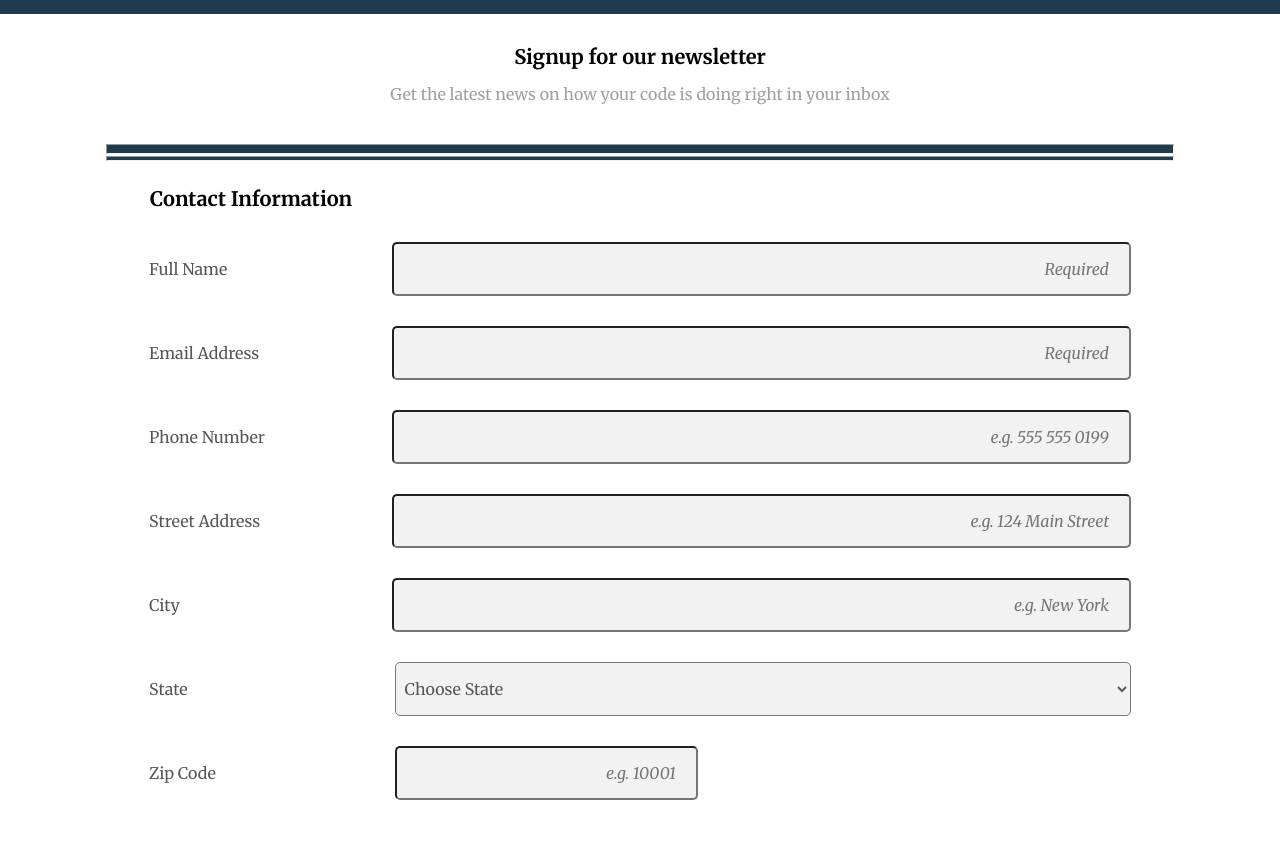
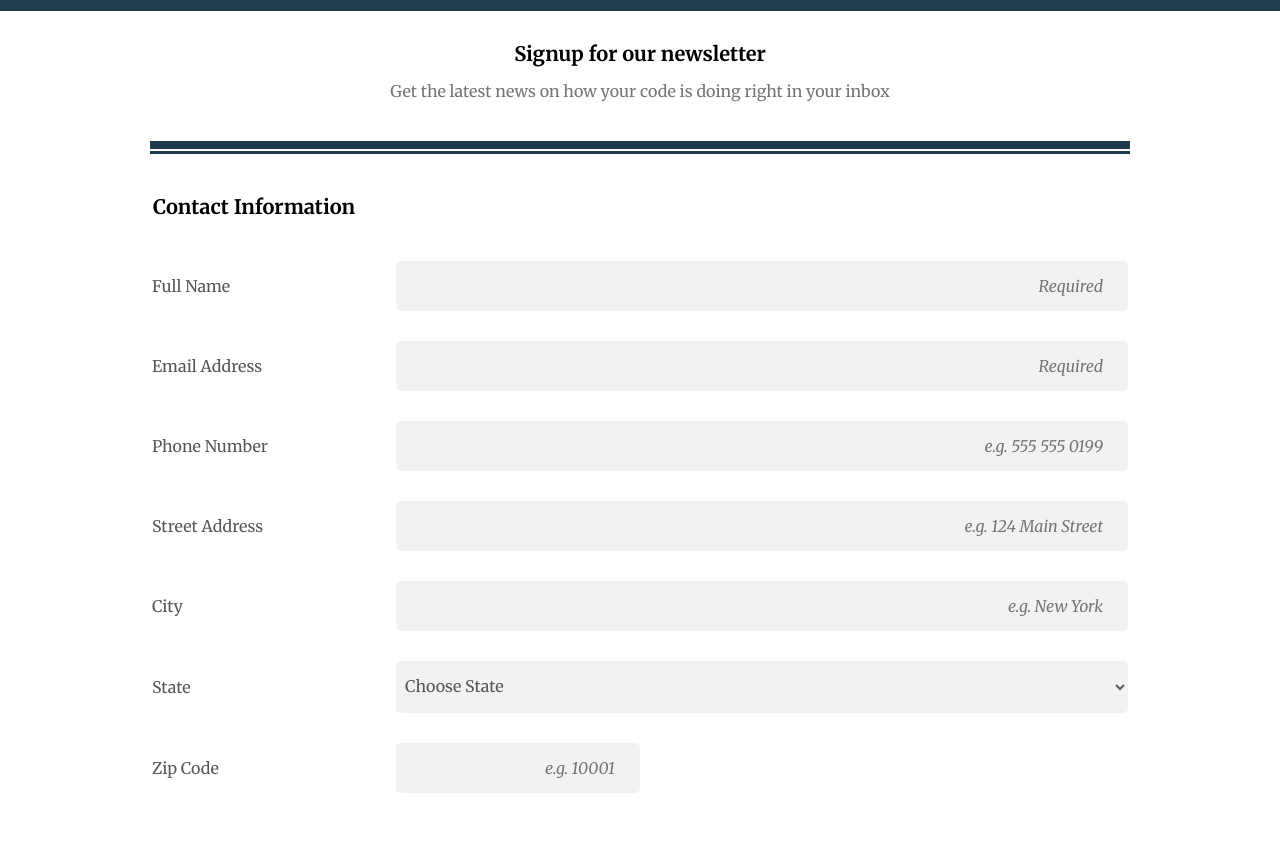
Before and after one commit to JoanneW-27/Project-3---An-Online-Registration-Form, a plain HTML site: page index.html in a window 1280 px wide. Shown: the part 74-923 px from the top of the page. Drawn offline with Linux system fonts and the light colour scheme; a web font is replaced by a local one.

Commit message:
Checked everything through and made some edits
Went back through everything, checking and altering where needed, ran it through css and html checker again.

```diff
--- a/css/styles.css
+++ b/css/styles.css
@@ -1,38 +1,41 @@
-* {  /*Using the mobile-first approach*/
+* {    /*Using the mobile-first approach*/
   font-family: "Merriweather", serif;
-  font-optical-sizing: auto;
   font-weight: 400;
-  font-style: normal;
-  font-variation-settings:
-  "wdth" 100;
-  text-align: left;
-  margin: 0 auto;
-  width: auto;
-  max-width: 100%;
   font-size: 16px;
   color: #575757;
+  box-sizing: border-box;
+  margin: 0 auto;
+  max-width: 100%;
+  border: none;
 }
 
-h1, h2, .intro {
+body {
+  width: 100%;
+  text-align: left;
+}
+
+h1, h2, .intro, button, .foot {
   text-align: center;
+}
+
+h1, h2, .contact, .newslet {
+  font-weight: 700;
+  font-size: 20px;
+  color: black;
+  padding: 30px 25px 10px 25px;
 }
 
 h1 {
   color:white;
-  background:#1F3B4D;
   padding: 30px;
-  font-size: 22px;
 }
 
-h2, .contact, .newslet { /*Targeting the titles*/
-  color: black;
-  padding: 30px 25px 10px 25px;
-  font-size: 20px;
-  font-weight: 700;
+h1, .horizontal-line1, .horizontal-line2, .horizontal-line3 {
+  background:#1F3B4D;
 }
 
 .intro, .foot { /*Targeting the intro paragraph and the footer paragraph*/
-  color:#A0A0A0;
+  color:#757575;
   padding: 5px 20px 40px 20px;
 }
 
@@ -40,53 +43,44 @@ p {
   padding: 5px 2px 2px 0px;
 }
 
-.horrizantal-line1,.horrizantal-line2, .horrizantal-line3 {
-  background:#1F3B4D;
+.horizontal-line1 {
   padding: 4px;
   margin: 0 10px;
 }
 
-.horrizantal-line2, .horrizantal-line3 {
+.horizontal-line2, .horizontal-line3 {
   padding: 1.5px;
   margin: 2px 10px 0 10px;
 }
 
-.horrizantal-line3 {
+.horizontal-line3 {
   margin: 30px 0 5px 0;
-}
-
-form, .top, .end {  /*Targeting the whole form and the main two sections inside*/
-  width: 95%;
-  padding: 0;
-  border: 1px;
 }
 
 .contact, .newslet { /*Targeting the two titles inside the form to match each other*/
   padding: 25px 10px 20px 0 ;
   margin: 1px;
-  width: 100%;
 }
 
 input::placeholder {
   text-align: end;
-  padding: 0 20px 0 0;
+  padding-right: 20px;
   font-style: italic;
 }
 
-#name, #mail, #phone, #address, #city, #state, #zip, #other-topics { /*Targeting all the input boxes*/
-  width: 99%;
-  height: 99%;
-  padding: 15px 0 15px 5px;
+#name, #mail, #phone, #address, #city, #state, #zip, #other-topics, button { /*Targeting all the input boxes and button*/
+  width: 100%;
+  padding: 15px 5px;
   margin: 10px 0 20px 0;
   border-radius: 5px;
 }
 
-#zip { /*Altering the zip input box to be shorter than the others*/
+#zip { /*Altering the zip input box to be half the width*/
   width: 50%;
 }
 
-#other-topics {
-  height: 80px;
+#other-topics {  /*Altering the other topics text box to be bigger than the others*/
+  height: 120px;
 }
 
  #html-news, #css-news, #javascript-news, #html, #plain-text { /*Targeting all the checkboxes*/
@@ -94,24 +88,18 @@ input::placeholder {
  }
 
 button {
-  width: 100%;
-  height: 100%;
   font-size: 25px;
   background: rgb(33, 168, 168);
-  border-radius: 5px;
   color: white;
-  text-align: center;
-  padding: 15px;
 }
 
 input, select, textarea {
-  background-color: #F2F2F2;
+  background-color: #F2F2F2; /*This is for the background color before the box is clicked on*/
   transition: background-color 1s; /*This is to make the background color, from the focus states, fade in and out*/
 }
 
 input:focus, select:focus, textarea:focus { /*Targeting the boxes once they are clicked on*/
   background-color: #b0e8ee;
-  border-color: #2b5068;
 }
 
 .end-background {
@@ -120,7 +108,6 @@ input:focus, select:focus, textarea:focus { /*Targeting the boxes once they are
 
 .foot { /*Targeting the text at the bottom inside the footer*/
   padding: 40px 0 50px 0;
-  text-align: center;
   font-style: italic;
 }
 
@@ -128,20 +115,24 @@ input:focus, select:focus, textarea:focus { /*Targeting the boxes once they are
 
   .tablet-view { /*Altering the whole section sizing for bigger screens*/
     width: 85%;
+    max-width: 1000px;
   }
 
-  .f-name, .email-a, .phone-n, .s-address, .city-n, .state-n, .zip-c { /*Targeting the individual divs to change the layout, moving the text next to the input box*/
+  .contact, .newslet {
+    padding: 40px 10px 25px 0;
+  }
+
+  .name-section, .email-section, .phone-section, .street-section, .city-section, .state-section, .zip-section { /*Targeting the individual divs to change the layout, moving the label text next to the input box*/
     display: flex;
     flex-direction: row;
   }
 
   #name, #mail, #phone, #address, #city, #state, #zip { /*Altering the input box sizing*/
     width: 75%;
-    height: 75%;
   }
 
-  #zip { /*Altering the zip input box to be even shorter*/
-    width: 30%;
+  #zip { /*Altering the zip input box to be around a quarter of the width*/
+    width: 25%;
   }
 
   label[for="name"], label[for="mail"], label[for="phone"], label[for="address"], label[for="city"], label[for="state"], label[for="zip"] { /*Targeting the text labels next to the input boxes*/
--- a/index.html
+++ b/index.html
@@ -13,41 +13,41 @@
     <p class="intro">Get the latest news on how your code is doing right in your inbox</p> <!-- Used the intro class as this paragraph is styled differently to the others -->
   </header>
   <div class="tablet-view"> <!-- Used tablet-view as the class to change the width of the display once the screen gets bigger past 768px -->
-    <hr class="horrizantal-line1"> <!-- Used different classes for the lines as they are styled slightly differently -->
-    <hr class="horrizantal-line2">
+    <hr class="horizontal-line1"> <!-- Used different classes for the lines as they are styled slightly differently -->
+    <hr class="horizontal-line2">
     <form>
       <fieldset class="top"> <!-- Split the form into two sections using the classes top and end to show this -->
         <legend class="contact">Contact Information</legend>
 
-          <div class="f-name"> <!-- Split the form into smaller sections using divs to allow more flexibility when styling and keeping it clear to see in the html -->
+          <div class="name-section"> <!-- Split the form into smaller sections using divs to allow more flexibility when styling and keeping it clear to see in the html -->
           <label for="name">Full Name</label>
-          <input type="text" id="name" name="user-name" placeholder="Required" required><br>
+          <input type="text" id="name" name="user-name" placeholder="Required" required><br> <!-- Added the required attribute to ensure it's filled out-->
           </div>
 
-          <div class="email-a">
+          <div class="email-section">
           <label for="mail">Email Address</label><br>
-          <input type="email" id="mail" name="user-email" placeholder="Required" required><br>
+          <input type="email" id="mail" name="user-email" placeholder="Required" required><br> <!-- Added the required attribute to ensure it's filled out-->
           </div>
 
-          <div class="phone-n">
+          <div class="phone-section">
           <label for="phone">Phone Number</label><br>
           <input type="tel" id="phone" name="user-phone" placeholder="e.g. 555 555 0199"><br>
           </div>
 
-          <div class="s-address">
+          <div class="street-section">
           <label for="address">Street Address</label><br>
           <input type="text" id="address" name="user-address" placeholder="e.g. 124 Main Street"><br>
           </div>
 
-          <div class="city-n">
+          <div class="city-section">
           <label for="city">City</label><br>
           <input type="text" id="city" name="user-city" placeholder="e.g. New York"><br>
           </div>
 
-          <div class="state-n">
+          <div class="state-section">
           <label for="state">State</label><br>
           <select id="state" name="user-state">
-          <option value="" hidden>Choose State</option> <!-- Added the choose state to be shown when the page loads then to be hidden once another option is selected -->
+          <option value="">Choose State</option> <!-- Added the choose state to be shown when the page loads -->
           <option value="new-york">New York</option>
           <option value="montana">Montana</option>
           <option value="ohio">Ohio</option>
@@ -57,13 +57,13 @@
           </select><br>
           </div>
 
-          <div class="zip-c">
+          <div class="zip-section">
           <label for="zip">Zip Code</label><br>
           <input type="text" id="zip" name="user-zip" placeholder="e.g. 10001"><br>
           </div>
       </fieldset>
 
-  <hr class="horrizantal-line3">
+      <hr class="horizontal-line3">
 
       <div class="end-background"> <!-- This div is for adding a background color to the last section of the form -->
         <fieldset class="end">
```
Lines whose indentation alone changed are shown as unchanged.
